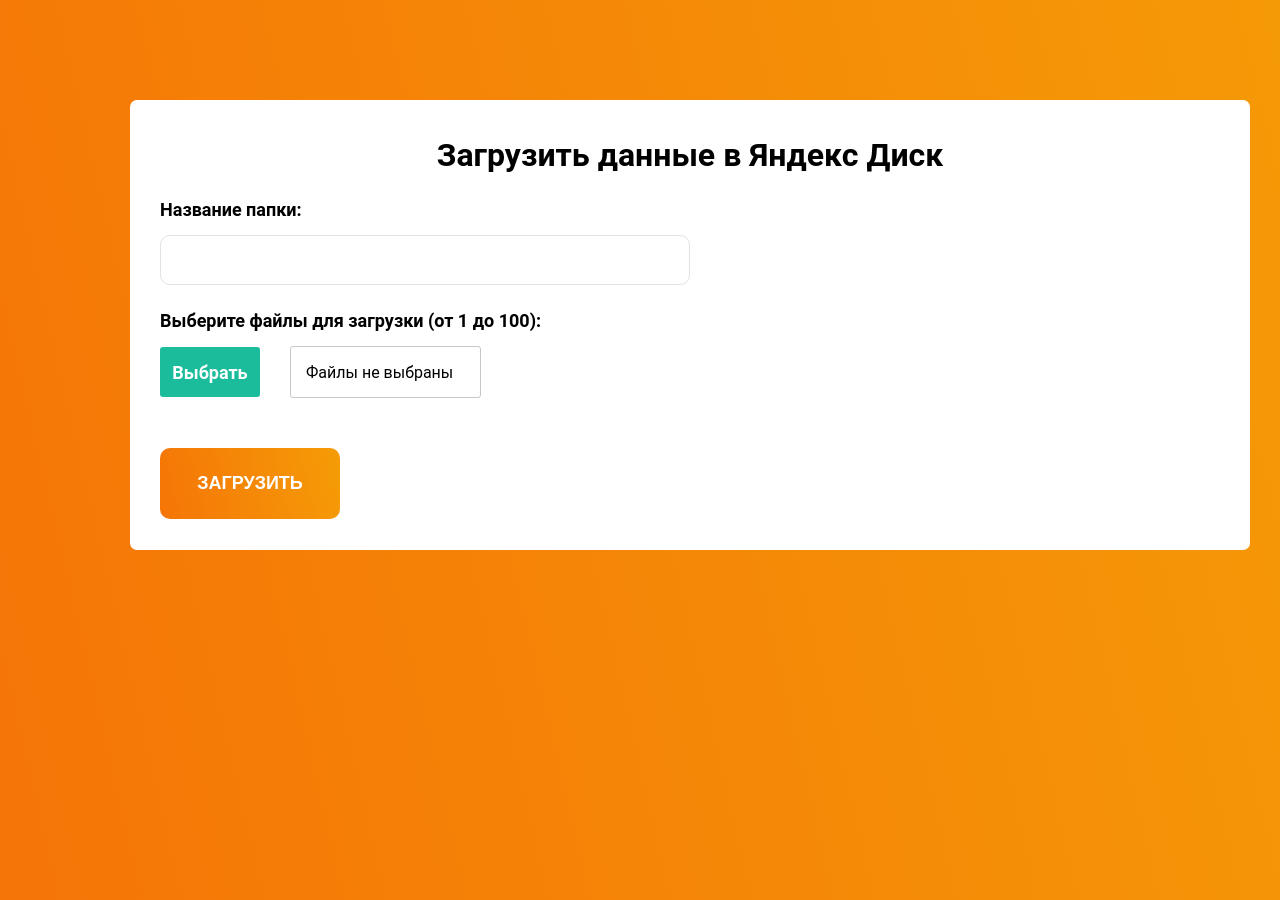
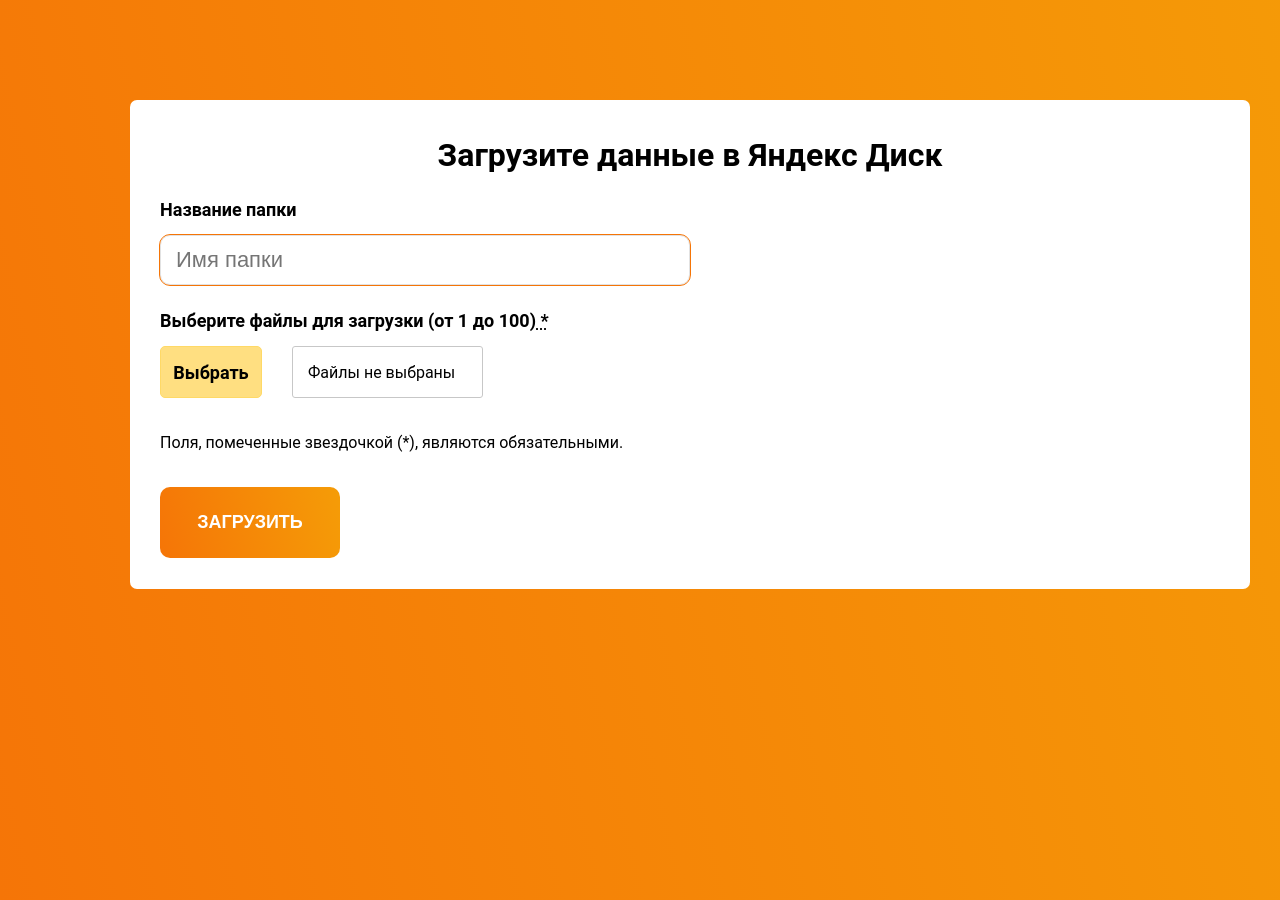
Before and after one commit to AlbShar/TestTaskSofter, a React (Create React App) app: page / in a window 1280 px wide. Shown: the top 900 px of the page. Built offline with nearby package versions, Linux system fonts and the light colour scheme.

Commit message:
update styles CustomForm

```diff
--- a/src/App.tsx
+++ b/src/App.tsx
@@ -6,7 +6,7 @@
   return (
     <StyledDivApp>
       <StyledDivContainer>
-        <StyledH1>Загрузить данные в Яндекс Диск</StyledH1>
+        <StyledH1>Загрузите данные в Яндекс Диск</StyledH1>
         <CustomForm />
       </StyledDivContainer>
     </StyledDivApp>
--- a/src/api/createFolder.ts
+++ b/src/api/createFolder.ts
@@ -1,4 +1,9 @@
-export async function createFolder(folderName: string) {
+export async function createFolder(folderName = "") {
+
+  if (!folderName) {
+    return null;
+  };
+
   const token = "y0_AgAAAAAhFQf_AAo_kQAAAADoy4lMzCcknY2wS5irsvvOc2y3R_QkNec";
   const url = `https://cloud-api.yandex.net/v1/disk/resources?path=${encodeURIComponent(
     folderName
@@ -12,9 +17,8 @@
     },
   });
 
-
   if (response.ok) {
-    console.log(response)
+    console.log(response);
     let result = await response.json();
     return result.href;
   } else if (response.status === 409) {
--- a/src/api/fetchUrl.ts
+++ b/src/api/fetchUrl.ts
@@ -1,7 +1,7 @@
 export async function fetchUrl(folderName: string, fileName: any) {
   const token = "y0_AgAAAAAhFQf_AAo_kQAAAADoy4lMzCcknY2wS5irsvvOc2y3R_QkNec";
 
-    const url = `https://cloud-api.yandex.net/v1/disk/resources/upload?path=%2F${folderName}%2F${fileName}`;
+    const url = `https://cloud-api.yandex.net/v1/disk/resources/upload?path=${folderName}%2F${fileName}`;
 
     const response = await fetch(url, {
       method: "GET",
--- a/src/components/CustomForm/CustomForm.tsx
+++ b/src/components/CustomForm/CustomForm.tsx
@@ -1,4 +1,4 @@
-import { useState } from "react";
+import { useEffect, useRef, useState } from "react";
 import { Formik, Field, Form, ErrorMessage } from "formik";
 import * as Yup from "yup";
 import { createFolder } from "../../api/createFolder";
@@ -9,6 +9,8 @@
 const CustomForm = () => {
   const [textFileInput, setTextFileInput] =
     useState<string>("Файлы не выбраны");
+  const [isBtnDisabled, setBtnDisabled] = useState<boolean>(false);
+  const refInput = useRef<HTMLInputElement | null>(null);
 
   const urlHasLoaded = (responses: any, files: any) => {
     for (const response of responses) {
@@ -20,6 +22,10 @@
     }
   };
 
+  useEffect(() => {
+    refInput.current?.focus();
+  }, [])
+
   return (
     <Formik
       initialValues={{ files: [], folderName: "" }}
@@ -29,9 +35,9 @@
           .max(100, "Нельзя выбрать больше 100 файлов"),
         folderName: Yup.string()
           .max(15, "Максимальное количество символов - 15")
-          .required("Поле обязательное для заполнения"),
       })}
       onSubmit={async ({ files, folderName }, {resetForm}) => {
+        setBtnDisabled(true);
         const nameFiles = files.map((file) => file["name"]);
         const response = await createFolder(folderName);
         console.log(response);
@@ -41,6 +47,7 @@
             urlHasLoaded(responses, files)
             resetForm()
             setTextFileInput('Файлы не выбраны')
+            setBtnDisabled(false);
           })
 
       }}
@@ -51,13 +58,15 @@
             <section>
               <article>
                 <label htmlFor="folderName" className="label">
-                  Название папки:
+                  Название папки
                 </label>
                 <Field
                   type="text"
                   id="folderName"
                   name="folderName"
                   className="input"
+                  innerRef={refInput}
+                  placeholder="Имя папки"
                 />
                 <ErrorMessage
                   name="folderName"
@@ -67,8 +76,10 @@
               </article>
               <article>
                 <label htmlFor="file" className="label">
-                  Выберите файлы для загрузки (от 1 до 100):
+                  Выберите файлы для загрузки (от 1 до 100)
+                  <abbr title="Обязательное поле"> *</abbr>
                 </label>
+
                 <div>
                   <div className="field__wrapper">
                     <input
@@ -91,30 +102,17 @@
                       className="field__file-wrapper"
                       htmlFor="field__file-2"
                     >
-                      <div className="field__file-button">Выбрать</div>
+                      <div className="field__file-button" tabIndex={0} role="button">Выбрать</div>
                       <div className="field__file-fake">{textFileInput}</div>
                     </label>
                   </div>
-                  {/* <input
-                    type="file"
-                    id="file"
-                    name="files"
-                    multiple
-                    onChange={(event: any) => {
-                      const files = event.target.files;
-                      if (files) {
-                        let myFiles = Array.from(files);
-                        formik.setFieldValue("files", myFiles);
-                      }
-                    }}
-                  /> */}
                 </div>
                 <ErrorMessage name="files" component="div" className="error" />
               </article>
             </section>
-
+            <p style={{margin: '35px 0'}}>Поля, помеченные звездочкой (*), являются обязательными.</p>
             <p>
-              <button className="button" type="submit">
+              <button className="button" type="submit" tabIndex={0} disabled={isBtnDisabled}>
                 Загрузить
               </button>
             </p>
--- a/src/components/CustomForm/customForm.css
+++ b/src/components/CustomForm/customForm.css
@@ -1,10 +1,6 @@
 .error {
   color: #e53e3e;
   margin-top: 8px;
-}
-
-.form {
-  background-color: white;
 }
 
 .input {
@@ -35,7 +31,6 @@
   display: block;
   width: 180px;
   padding: 25px;
-  margin-top: 50px;
   cursor: pointer;
   text-transform: uppercase;
   font-size: 18px;
@@ -46,60 +41,16 @@
   background-image: linear-gradient(257deg, #f59c07, #f57507);
 }
 
+.button:disabled {
+  cursor: not-allowed;
+  background-image: linear-gradient(257deg, #fae4be, #ffdca1);
+}
+
 .input__wrapper {
   width: 100%;
   position: relative;
   margin: 15px 0;
   text-align: center;
-  }
-
-  .input__file {
-    opacity: 0;
-    visibility: hidden;
-    position: absolute;
-  }
-
-  .input__file-icon-wrapper {
-    height: 60px;
-    width: 60px;
-    margin-right: 15px;
-    display: -webkit-box;
-    display: -ms-flexbox;
-    display: flex;
-    -webkit-box-align: center;
-        -ms-flex-align: center;
-            align-items: center;
-    -webkit-box-pack: center;
-        -ms-flex-pack: center;
-            justify-content: center;
-    border-right: 1px solid #fff;
-  }
-
-  .input__file-button-text {
-    line-height: 1;
-    margin-top: 1px;
-  }
-
-  .input__file-button {
-    width: 100%;
-    max-width: 290px;
-    height: 50px;
-    background: #1bbc9b;
-    color: #fff;
-    font-size: 1.125rem;
-    font-weight: 700;
-    display: -webkit-box;
-    display: -ms-flexbox;
-    display: flex;
-    -webkit-box-align: center;
-        -ms-flex-align: center;
-            align-items: center;
-    -webkit-box-pack: start;
-        -ms-flex-pack: start;
-            justify-content: flex-start;
-    border-radius: 3px;
-    cursor: pointer;
-    margin: 0 auto;
 }
 
 .field__wrapper {
@@ -146,8 +97,9 @@
 .field__file-button {
   width: 100px;
   height: 50px;
-    background: #1bbc9b;
-    color: #fff;
+  background: #ffdf81;
+  color: black;
+  border: 1px solid #ffd966;
   font-size: 1.125rem;
   font-weight: 700;
   display: -webkit-box;
@@ -159,6 +111,6 @@
   -webkit-box-pack: center;
   -ms-flex-pack: center;
   justify-content: center;
-    border-radius: 3px;
+  border-radius: 5px;
   cursor: pointer;
 }
```
Lines whose indentation alone changed are shown as unchanged.
